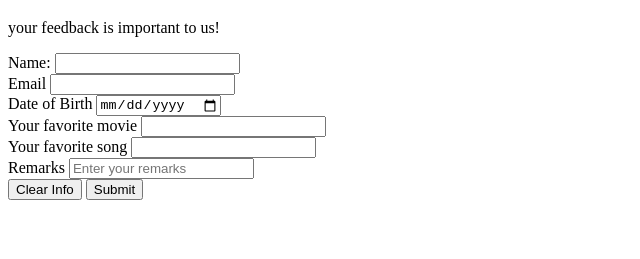
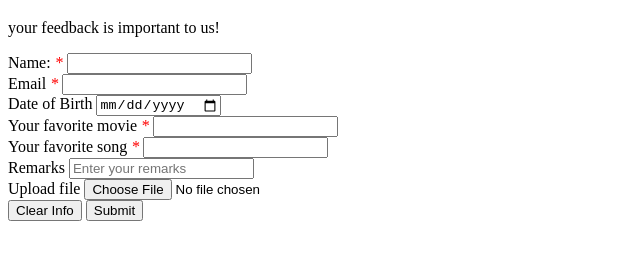
Before and after one commit to anand3294s/AwesomeWeb, a plain HTML site: page moviebuff-index.html in a window 1280 px wide. Shown: the part 61-320 px from the top of the page, without its empty margins (0-640 px from the left). Drawn offline with Linux system fonts and the light colour scheme.

Commit message:
Formating the form

```diff
--- a/moviebuff-index.html
+++ b/moviebuff-index.html
@@ -8,6 +8,10 @@
       body {
         font-family: Tw Cen MT;
       }
+      #mandatory-tag {
+        font-style: italic;
+        color: red;
+      }
     </style>
   </head>
   <body>
@@ -16,12 +20,20 @@
     <form action="moviebuff-success.html">
       <div>
         <label for="username-id">Name:</label>
+        <label id="mandatory-tag">*</label>
         <input type="text" name="username-id" required />
       </div>
 
       <div>
         <label for="email-id">Email</label>
-        <input type="email" name="email" id="email-id" required />
+        <label id="mandatory-tag">*</label>
+        <input
+          type="email"
+          name="email"
+          id="email-id"
+          required
+          maxlength="20"
+        />
       </div>
 
       <div>
@@ -35,10 +47,12 @@
       </div>
       <div>
         <label for="fav-movie">Your favorite movie</label>
+        <label id="mandatory-tag">*</label>
         <input type="text" class="fav-movie" required />
       </div>
       <div>
         <label for="fav-song">Your favorite song</label>
+        <label id="mandatory-tag">*</label>
         <input type="text" class="fav-song" />
       </div>
       <div>
@@ -51,6 +65,11 @@
         />
       </div>
 
+      <div>
+        <label for="upload-file-id">Upload file</label>
+        <input type="file" name="upload-file" id="upload-file-id" />
+      </div>
+
       <button type="reset">Clear Info</button>
 
       <button type="submit">Submit</button>
```
